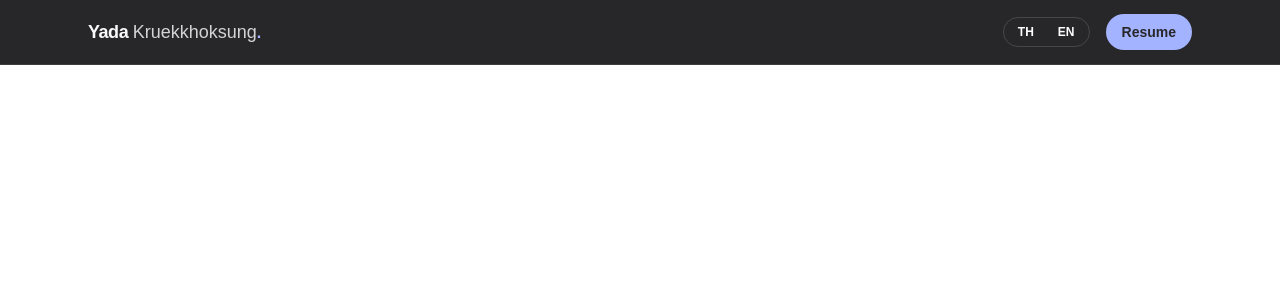
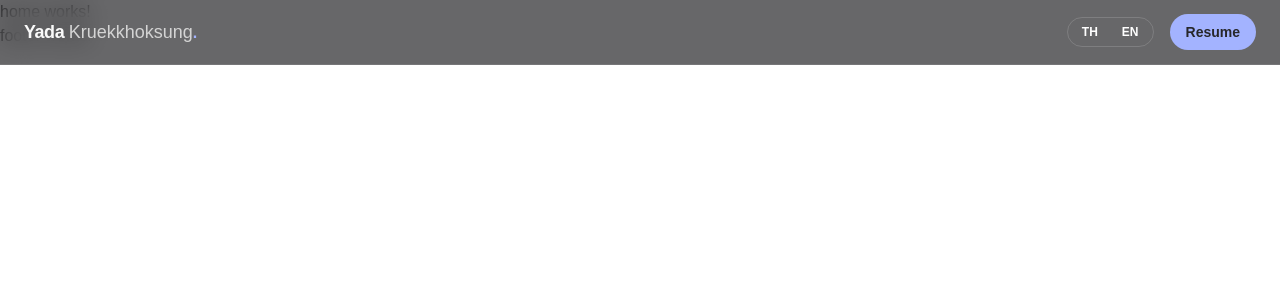
Before and after one commit to Joonisnotmonth/Portfolio-Web, an Angular app: page / in a window 1280 px wide. Shown: the top 300 px of the page. Built offline with nearby package versions, Linux system fonts and the light colour scheme; a web font is replaced by a local one.

Commit message:
fix: css style header

```diff
--- a/src/app/core/header/header.html
+++ b/src/app/core/header/header.html
@@ -1,5 +1,7 @@
-<header class="fixed top-0 inset-x-0 z-50 backdrop-blur bg-zinc-800 border-b border-white/10">
-  <div class="max-w-6xl mx-auto px-6 h-16 flex items-center justify-between">
+<header
+  class="fixed top-0 inset-x-0 z-50 backdrop-blur bg-zinc-800 bg-zinc-800/70 backdrop-blur-md border-b border-white/10"
+>
+  <div class="mx-auto px-6 h-16 flex items-center justify-between">
     <a href="#/" class="leading-none">
       <span class="text-lg font-bold text-neutral-50 tracking-tight">Yada</span>
       <span>&nbsp;</span>
```
